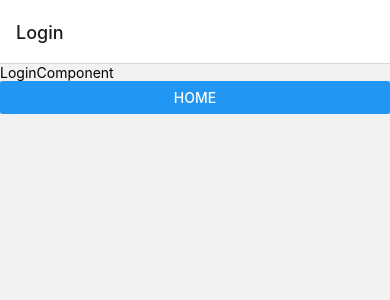
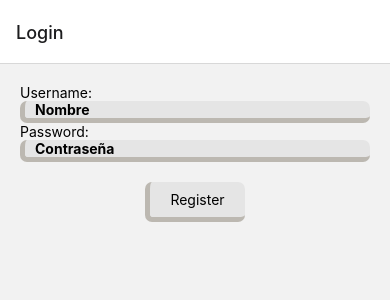
Before and after one commit to Sebastiamg/chatMichael, a React Native app: screen / in a window 390 px wide. Shown: the top 300 px of the page. Built offline with nearby package versions, Linux system fonts and the light colour scheme; no server answers.

Commit message:
login and register

```diff
--- a/package.json
+++ b/package.json
@@ -13,6 +13,7 @@
     "@react-native-masked-view/masked-view": "^0.3.1",
     "@react-navigation/native": "^6.1.9",
     "@react-navigation/native-stack": "^6.9.17",
+    "axios": "^1.6.2",
     "react": "18.2.0",
     "react-native": "0.73.0",
     "react-native-gesture-handler": "^2.14.0",
--- a/src/interaces/userData.interface.ts
+++ b/src/interaces/userData.interface.ts
@@ -1,4 +1,6 @@
 export interface UserData {
-  id: string;
-  ip: 'string';
+  ip: string;
+  username: string;
+  id?: string;
+  password?: string;
 }
--- a/src/pages/ChatComponent.tsx
+++ b/src/pages/ChatComponent.tsx
@@ -19,6 +19,7 @@ export default function ChatComponent() {
   const scrollViewRef = useRef<ScrollView>(null);
 
   useEffect(() => {
+    // socket.connect();
     function onConnect() {
       setIsConnected(true);
     }
--- a/src/pages/LoginComponent.tsx
+++ b/src/pages/LoginComponent.tsx
@@ -1,17 +1,74 @@
+import React, {useEffect, useState} from 'react';
+import {ScrollView, Text, TextInput, View} from 'react-native';
+import {TouchableOpacity} from 'react-native';
+import {stylees} from '../themes/styles';
+
+import {Verify} from '../services/auth.service';
+import {socket} from '../../socket/client';
 import {NativeStackScreenProps} from '@react-navigation/native-stack';
-import React from 'react';
-import {Button, Text, View} from 'react-native';
 
 interface Props extends NativeStackScreenProps<any, any> {}
+export const LoginComponent = ({navigation}: Props) => {
+  const [username, setUsername] = useState('');
+  const [password, setPassword] = useState('');
 
-export default function LoginComponent({navigation}: Props) {
+  const [ip, setIP] = useState('');
+
+  useEffect(() => {
+    socket.emit('getIp');
+    function getIp(userIP: string) {
+      setIP(userIP);
+    }
+    socket.on('socketIP', getIp);
+    return () => {
+      socket.off('socketIP', getIp);
+      socket.disconnect();
+    };
+  }, []);
+
+  async function LoginUser() {
+    await Verify({username, password, ip}).then(res => {
+      console.log('REGISTRADO: ', res.data.message);
+      if (res.data.message) {
+        navigation.navigate('MenuComponent');
+      }
+    });
+    setUsername('');
+    setPassword('');
+  }
+
   return (
-    <View>
-      <Text>LoginComponent</Text>
-      <Button
-        title="home"
-        onPress={() => navigation.replace('MenuComponent')}
-      />
-    </View>
+    <ScrollView>
+      <View style={{padding: 20, alignContent: 'center'}}>
+        <Text>Username:</Text>
+        <View style={{flexDirection: 'row', alignItems: 'center'}}>
+          <View style={{position: 'relative', flex: 1}}>
+            <TextInput
+              style={stylees.chat__input}
+              placeholder="Nombre"
+              onChangeText={text => setUsername(text)}
+              value={username}
+            />
+          </View>
+        </View>
+        <Text>Password:</Text>
+        <View style={{flexDirection: 'row', alignItems: 'center'}}>
+          <View style={{position: 'relative', flex: 1}}>
+            <TextInput
+              style={stylees.chat__input}
+              placeholder="Contraseña"
+              secureTextEntry
+              onChangeText={text => setPassword(text)}
+              value={password}
+            />
+          </View>
+        </View>
+        <View style={{alignItems: 'center'}}>
+          <TouchableOpacity style={stylees.buttons} onPress={LoginUser}>
+            <Text style={stylees.textButtons}>Register</Text>
+          </TouchableOpacity>
+        </View>
+      </View>
+    </ScrollView>
   );
-}
+};
--- a/src/pages/MenuComponent.tsx
+++ b/src/pages/MenuComponent.tsx
@@ -14,6 +14,7 @@ export default function MenuComponent({navigation}: Props) {
   const [users, setUsers] = useState<UserData[]>([]);
 
   useEffect(() => {
+    socket.connect();
     function concatNewUser(user: UserData) {
       console.log(user);
       setUsers(currentUsers => [...currentUsers, user]);
--- a/src/pages/RegisterComponent.tsx
+++ b/src/pages/RegisterComponent.tsx
@@ -0,0 +1,85 @@
+import React, {useEffect, useState} from 'react';
+import {ScrollView, Text, TextInput, View} from 'react-native';
+import {TouchableOpacity} from 'react-native';
+import {stylees} from '../themes/styles';
+
+import {Register} from '../services/auth.service';
+import {socket} from '../../socket/client';
+import {NativeStackScreenProps} from '@react-navigation/native-stack';
+
+interface Props extends NativeStackScreenProps<any, any> {}
+export const RegisterComponent = ({navigation}: Props) => {
+  const [username, setUsername] = useState('');
+  const [password, setPassword] = useState('');
+  const [passwordConfirm, setPasswordConfirm] = useState('');
+
+  const [userIP, setUserIP] = useState('');
+
+  useEffect(() => {
+    socket.emit('getIp');
+    function getIp(ip: string) {
+      setUserIP(ip);
+    }
+
+    socket.on('socketIP', getIp);
+    return () => {
+      socket.off('socketIP', getIp);
+    };
+  }, []);
+
+  function RegisterUser() {
+    Register({username, password, ip: userIP});
+    setUsername('');
+    setPassword('');
+    setPasswordConfirm('');
+    navigation.navigate('Login');
+  }
+
+  return (
+    <ScrollView>
+      <View style={{padding: 20, alignContent: 'center'}}>
+        <Text>Username:</Text>
+        <View style={{flexDirection: 'row', alignItems: 'center'}}>
+          <View style={{position: 'relative', flex: 1}}>
+            <TextInput
+              style={stylees.chat__input}
+              placeholder="Nombre"
+              onChangeText={text => setUsername(text)}
+              value={username}
+            />
+          </View>
+        </View>
+        <Text>Password:</Text>
+        <View style={{flexDirection: 'row', alignItems: 'center'}}>
+          <View style={{position: 'relative', flex: 1}}>
+            <TextInput
+              style={stylees.chat__input}
+              placeholder="Contraseña"
+              secureTextEntry
+              onChangeText={text => setPassword(text)}
+              value={password}
+            />
+          </View>
+        </View>
+        <Text>Confirm Password:</Text>
+        <View style={{flexDirection: 'row', alignItems: 'center'}}>
+          <View style={{position: 'relative', flex: 1}}>
+            <TextInput
+              style={stylees.chat__input}
+              placeholder="Confirmar contraseña"
+              secureTextEntry
+              onChangeText={text => setPasswordConfirm(text)}
+              value={passwordConfirm}
+            />
+          </View>
+        </View>
+
+        <View style={{alignItems: 'center'}}>
+          <TouchableOpacity style={stylees.buttons} onPress={RegisterUser}>
+            <Text style={stylees.textButtons}>Register</Text>
+          </TouchableOpacity>
+        </View>
+      </View>
+    </ScrollView>
+  );
+};
--- a/src/routes/stack.tsx
+++ b/src/routes/stack.tsx
@@ -2,13 +2,15 @@ import React from 'react';
 import MenuComponent from '../pages/MenuComponent';
 import ChatComponent from '../pages/ChatComponent';
 import {createNativeStackNavigator} from '@react-navigation/native-stack';
-import LoginComponent from '../pages/LoginComponent';
+import {RegisterComponent} from '../pages/RegisterComponent';
+import {LoginComponent} from '../pages/LoginComponent';
 const Stack = createNativeStackNavigator();
 
 export default function StackComponent() {
   return (
     <Stack.Navigator>
       <Stack.Screen name="Login" component={LoginComponent} />
+      <Stack.Screen name="Register" component={RegisterComponent} />
       <Stack.Screen
         name="MenuComponent"
         component={MenuComponent}
--- /dev/null
+++ b/src/services/auth.service.tsx
@@ -0,0 +1,19 @@
+import axios from 'axios';
+import {UserData} from '../interaces/userData.interface';
+
+const BASE_URL = 'http://192.168.3.2:8000';
+
+function Verify(user: UserData) {
+  return axios.post(BASE_URL.concat('/verify'), user);
+}
+
+function Register(user: UserData) {
+  axios
+    .post(BASE_URL.concat('/register'), user)
+    .then(res => {
+      console.log(res);
+    })
+    .catch(err => console.log(err));
+}
+
+export {Verify, Register};
--- a/src/themes/styles.tsx
+++ b/src/themes/styles.tsx
@@ -94,8 +94,21 @@ export const stylees = StyleSheet.create({
     backgroundColor: '#e5e5e5',
     borderColor: '#bcb8b1',
   },
-  //   text: {
-  //     color: 'black',
-  //     textAlign: 'center',
-  //   },
+  buttons: {
+    fontSize: 20,
+    marginTop: 20,
+    width: 100,
+    height: 40,
+    justifyContent: 'center',
+    textAlign: 'center',
+    borderRadius: 7,
+    borderColor: '#bcb8b1',
+    backgroundColor: '#e5e5e5',
+    borderLeftWidth: 5,
+    borderBottomWidth: 5,
+  },
+  textButtons: {
+    textAlign: 'center',
+    color: 'black',
+  },
 });
```
Also changed, not shown: 1 other file (tests, documents, lock files or other folders).
